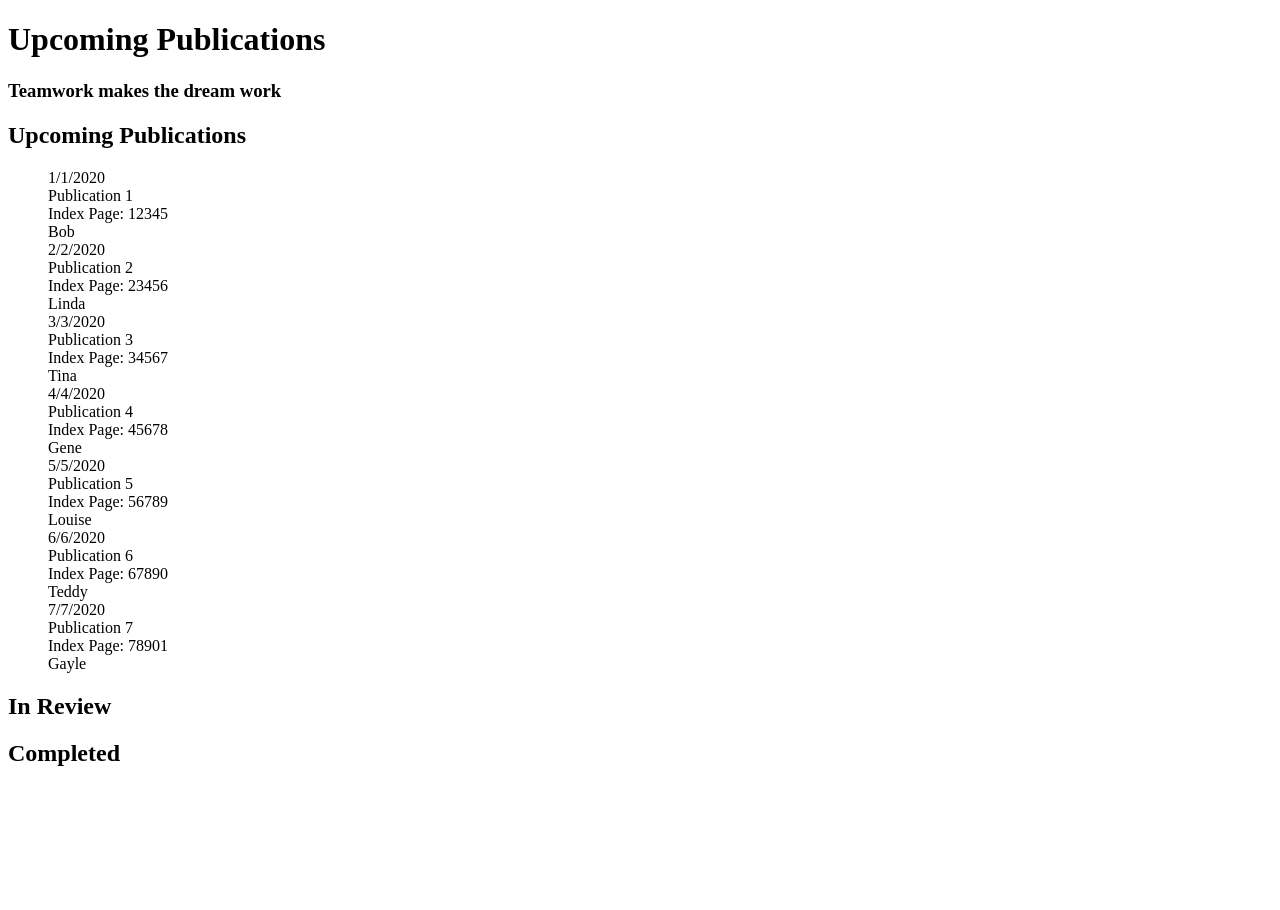
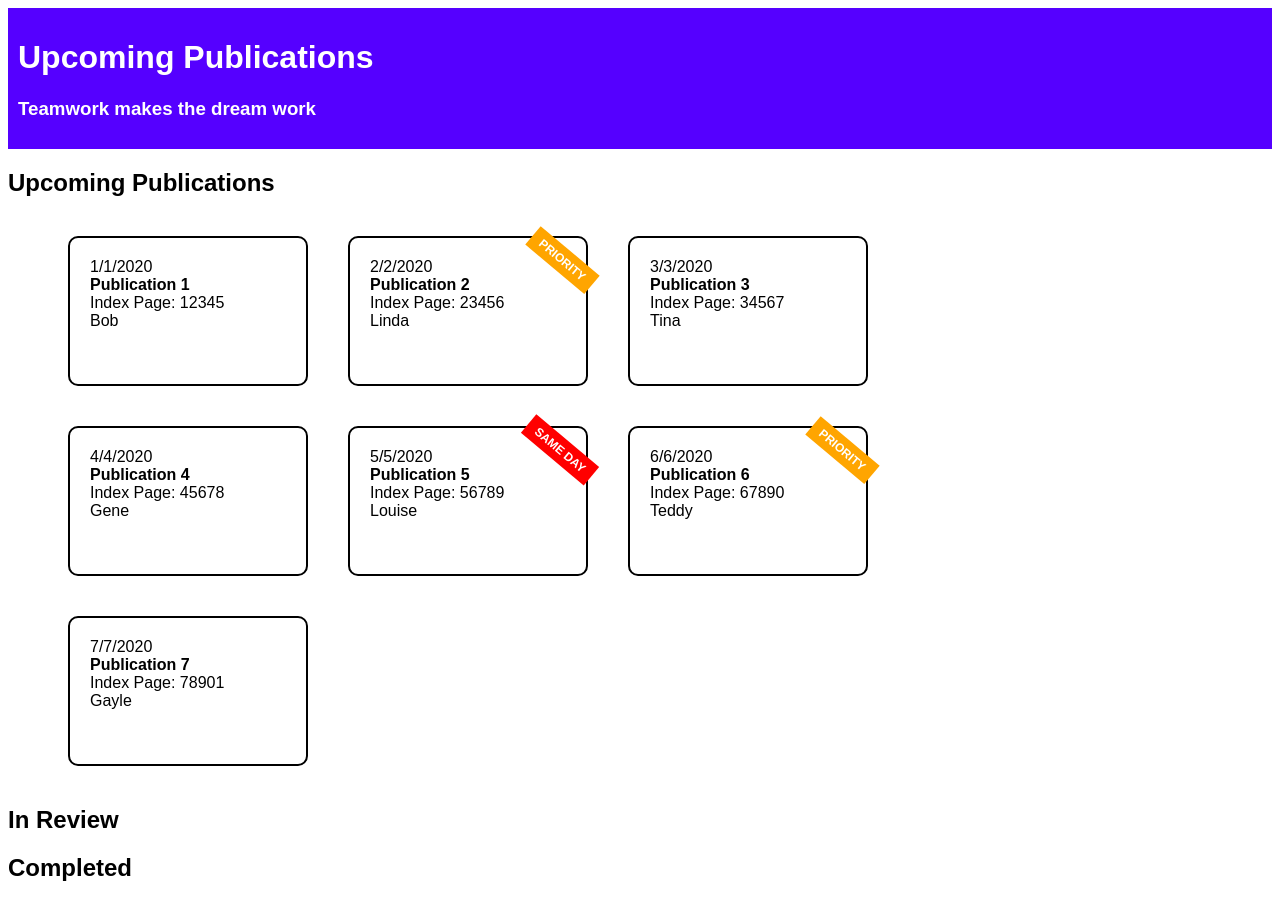
Before and after one commit to twelve13/task-tracker_React, a React (Create React App) app: page / in a window 1280 px wide. Before the commit the page ends 800 px from the top, so only its background shows below. Built offline with nearby package versions, Linux system fonts and the light colour scheme.

Commit message:
style the items

```diff
--- a/src/components/Item.js
+++ b/src/components/Item.js
@@ -6,6 +6,11 @@ class Item extends React.Component {
 		let { date, itemName, indexPage, developer, flag } = this.props.details;
 
 		let className = "item";
+		if (flag=="priority") {
+			className += " priority";
+		} else if (flag=="same-day") {
+			className += " same-day";
+		}
 
 		return (
 			<div className={className}>
--- a/src/index.js
+++ b/src/index.js
@@ -2,6 +2,7 @@ import React from 'react';
 import ReactDOM from 'react-dom';
 import App from './App';
 import * as serviceWorker from './serviceWorker';
+import './style.css';
 
 ReactDOM.render(<App />, document.getElementById('root'));
 
--- /dev/null
+++ b/src/style.css
@@ -0,0 +1,77 @@
+body {
+	font-family: sans-serif;
+}
+
+.header {
+	background-color: #50f;
+	color: white;
+	padding: 10px;
+}
+
+.wrapper {
+	display: flex;
+	flex-wrap: wrap;
+}
+
+.main {
+	min-height: 500px;
+	width: 80%;
+}
+
+.main h2 {
+	width: 100%;
+}
+
+.upcoming {
+	min-height: 400px;
+}
+
+.items-list {
+	display: flex;
+	flex-wrap: wrap;
+}
+
+.item {
+	border: solid 2px black;
+	border-radius: 10px;
+	box-sizing: border-box;
+	height: 150px;
+	margin: 20px;
+	padding: 20px;
+	position: relative;
+	width: 240px;
+}
+
+.item.priority::before {
+	background-color: orange;
+	content: "PRIORITY";
+	color: white;
+	font-size: 12px;
+	font-weight: bold;
+	padding: 5px 10px;
+	position: absolute;
+	right: -15px;
+	top: 10px;
+	transform: rotate(40deg);
+}
+
+.item.same-day::before {
+	background-color: red;
+	content: "SAME DAY";
+	color: white;
+	font-size: 12px;
+	font-weight: bold;
+	padding: 5px 10px;
+	position: absolute;
+	right: -15px;
+	top: 10px;
+	transform: rotate(40deg);
+}
+
+.item button {
+	margin-top: 20px;
+}
+
+.itemname {
+	font-weight: bold;
+}
```
